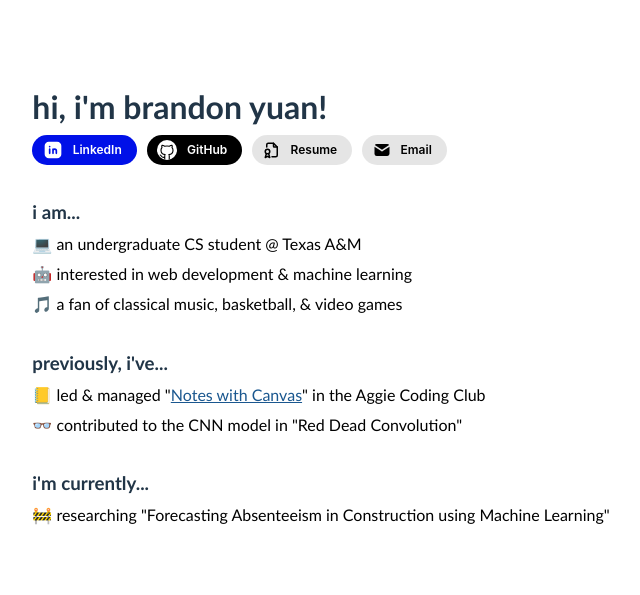
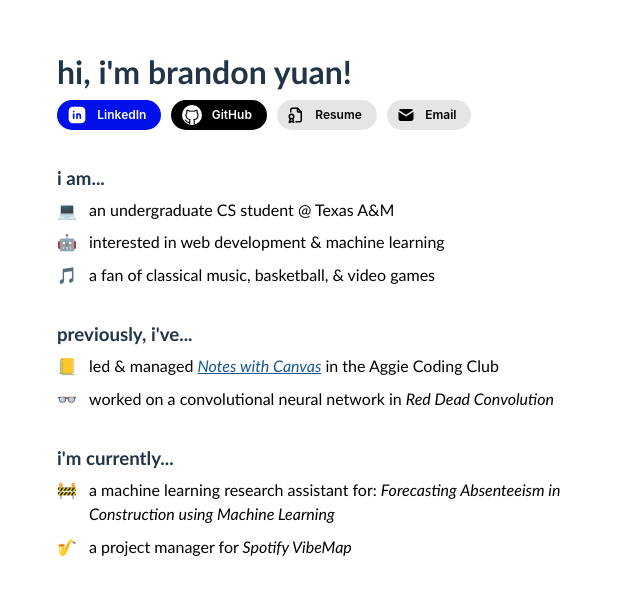
Before and after one commit to brandonyuan123/brandonyuan, a React (Vite) app: page / in a window 1280 px wide. Shown: the part 103-698 px from the top of the page, without its empty margins (319-959 px from the left). Built offline with nearby package versions, Linux system fonts and the light colour scheme.

Commit message:
todos done

```diff
--- a/src/Home.css
+++ b/src/Home.css
@@ -3,7 +3,7 @@
   justify-content: center;
   display: flex;
   height: 100vh;
-
+  margin: auto;
 }
 
 a {
@@ -30,3 +30,22 @@
   margin-top: 5px;
   margin-bottom: 5px;
 }
+
+.custom-list {
+  list-style-type: none; /* Remove default bullet points */
+  padding-left: 0;       /* Remove left padding */
+}
+
+.custom-list li {
+  position: relative;
+  padding-left: 2em; /* Space for emoji bullet */
+  margin-bottom: 0.5rem;
+}
+
+.custom-list li::before {
+  content: attr(data-emoji); /* Insert emoji from data attribute */
+  position: absolute;
+  left: 0;
+  top: 0;
+  font-size: 1em; /* Adjust emoji size as needed */
+}
--- a/src/Home.tsx
+++ b/src/Home.tsx
@@ -4,12 +4,13 @@
 import ResumeButton from './components/ResumeButton'
 import LinkedInButton from './components/LinkedInButton'
 
-import { Group } from '@mantine/core';
+import { Group, Container } from '@mantine/core';
 
 
 function Home () {
   return (
     <>
+      <Container size='35rem'>
         <h1>hi, i'm brandon yuan!</h1>
 
         <h2>
@@ -30,16 +31,24 @@
         </h2>
 
         <h3>i am...</h3>
-      <p>💻 an undergraduate CS student @ Texas A&M</p>
-      <p>🤖 interested in web development & machine learning</p>
-      <p>🎵 a fan of classical music, basketball, & video games</p>
+        <ul className="custom-list">
+          <li data-emoji="💻">an undergraduate CS student @ Texas A&M</li>
+          <li data-emoji="🤖">interested in web development & machine learning</li>
+          <li data-emoji="🎵">a fan of classical music, basketball, & video games</li>
+        </ul>
 
         <h3>previously, i've...</h3>
-      <p>📒 led & managed "<a href="https://github.com/aggie-coding-club/notes-with-canvas">Notes with Canvas</a>" in the Aggie Coding Club</p>
-      <p>👓 contributed to the CNN model in "Red Dead Convolution"</p>
+        <ul className="custom-list">
+          <li data-emoji="📒">led & managed <a href="https://github.com/aggie-coding-club/notes-with-canvas"><em>Notes with Canvas</em></a> in the Aggie Coding Club</li>
+          <li data-emoji="👓">worked on a convolutional neural network in <em>Red Dead Convolution</em></li>
+        </ul>
 
         <h3>i'm currently...</h3>
-      <p>🚧 researching "Forecasting Absenteeism in Construction using Machine Learning"</p>
+        <ul className="custom-list">
+          <li data-emoji="🚧">a machine learning research assistant for: <em>Forecasting Absenteeism in Construction using Machine Learning</em> </li>
+          <li data-emoji="🎷">a project manager for <em>Spotify VibeMap</em></li>
+        </ul>
+      </Container>
     </>
   );
 }
```
Lines whose indentation alone changed are shown as unchanged.
